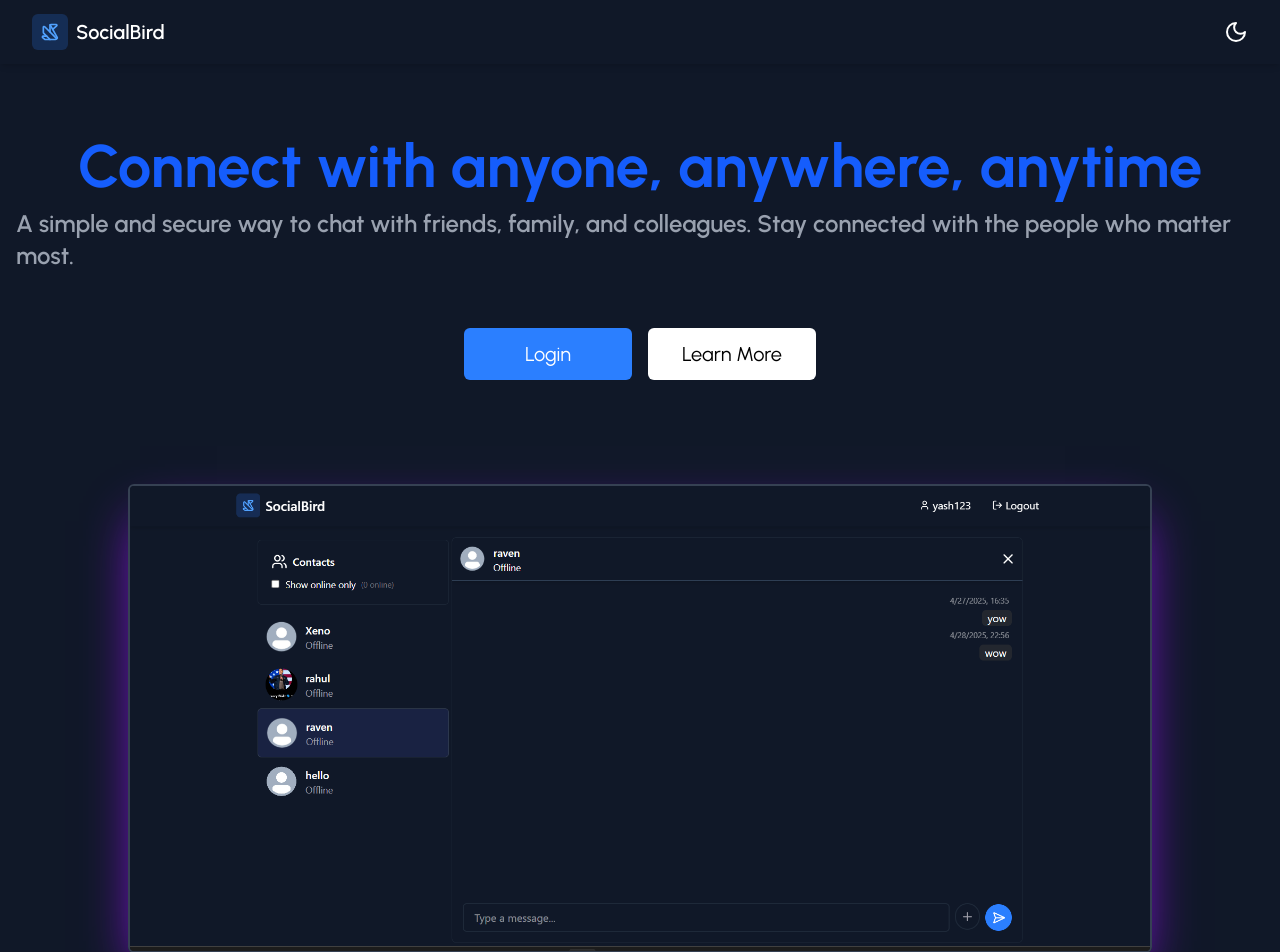
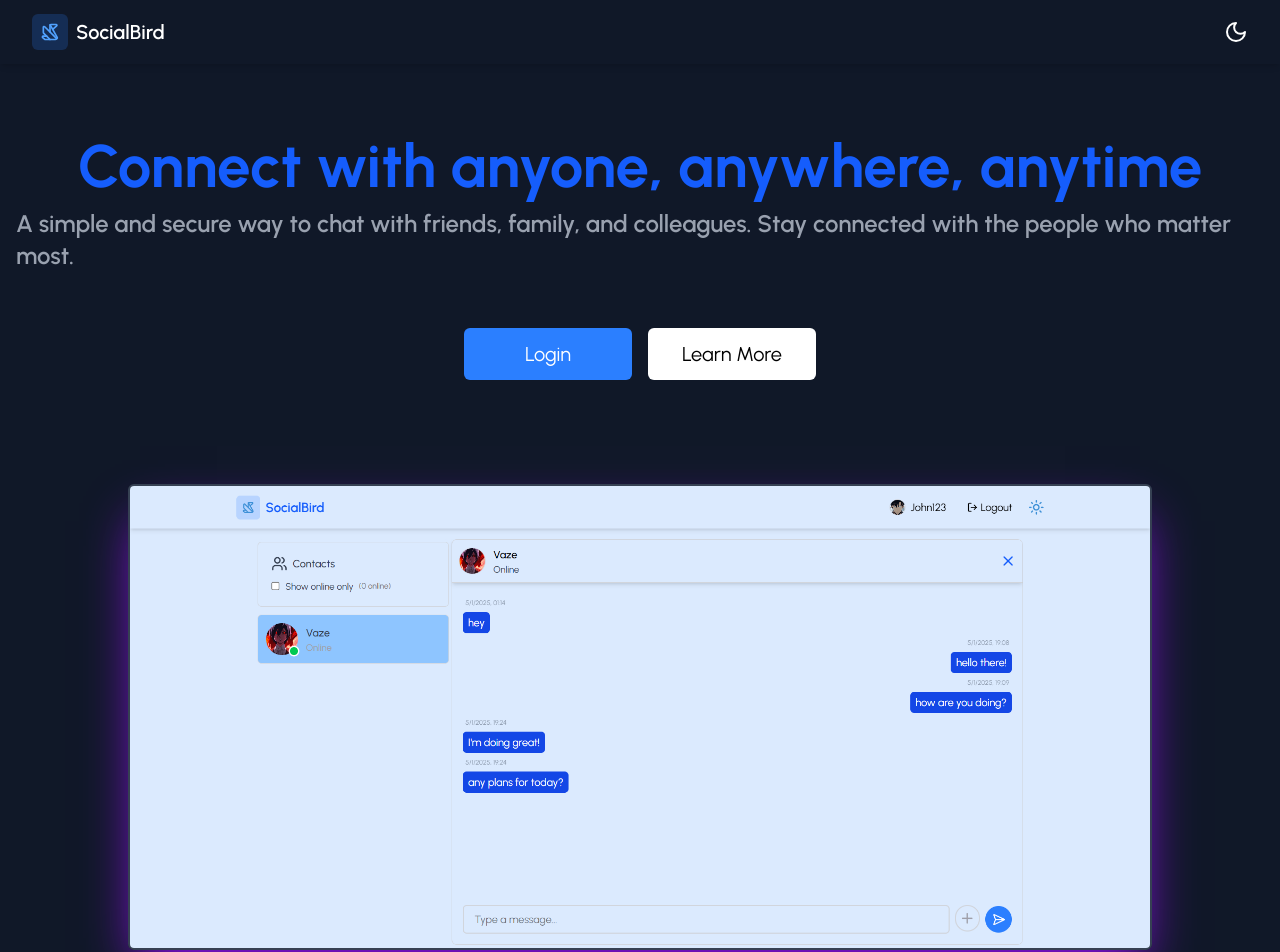
Before and after one commit to Yashxp1/SocialBird, a React (Vite) app in the folder client/: page / in a window 1280 px wide. Shown: the top 952 px of the page. Built offline with nearby package versions, Linux system fonts and the light colour scheme; no server answers.

Commit message:
dark mode image test

```diff
--- a/client/src/components/LoadingText.tsx
+++ b/client/src/components/LoadingText.tsx
@@ -17,7 +17,7 @@ export default function LoadingText() {
   }, []);
 
   return (
-    <div className="flex flex-col items-center justify-center p-8 bg-gray-100 rounded-lg shadow-md">
+    <div className="flex bg-[#101828]  flex-col items-center justify-center p-8 dark:bg-blue-100 rounded-lg shadow-md">
       <div className="text-3xl font-bold text-blue-600">
         Loading<span className="inline-block w-12">{dots}</span>
       </div>
--- a/client/src/pages/Landing.tsx
+++ b/client/src/pages/Landing.tsx
@@ -1,14 +1,15 @@
 import { Link } from 'react-router-dom';
 import Features from '../components/Features';
 import Footer from '../components/Footer';
-import image from '/image.png';
-import { motion, useScroll } from 'motion/react';
+import dark from '/dark.png';
+import light from '/light.png';
+import { useDarkMode } from '../context/ThemeContext';
 
 const Landing = () => {
-  const { scrollYProgress } = useScroll();
+  const { darkMode } = useDarkMode();
+
   return (
     <div>
-
       <div className="bg-gray-900 dark:bg-blue-100 pt-16 px-4">
         <div className="flex flex-col justify-center items-center ">
           <span className="flex flex-col justify-center items-center">
@@ -35,7 +36,7 @@ const Landing = () => {
 
         <div className="md:px-28 pt-12 rounded-md border-gray-700 ">
           <img
-            src={image}
+            src={darkMode ? dark : light}
             alt="chat-screenshot"
             className="border-2 border-gray-700 w-full rounded-md object-cover shadow-2xl shadow-purple-600 dark:shadow-blue-600"
           />
```
Also changed, not shown: client/public/dark.png (added), client/public/light.png (added).
